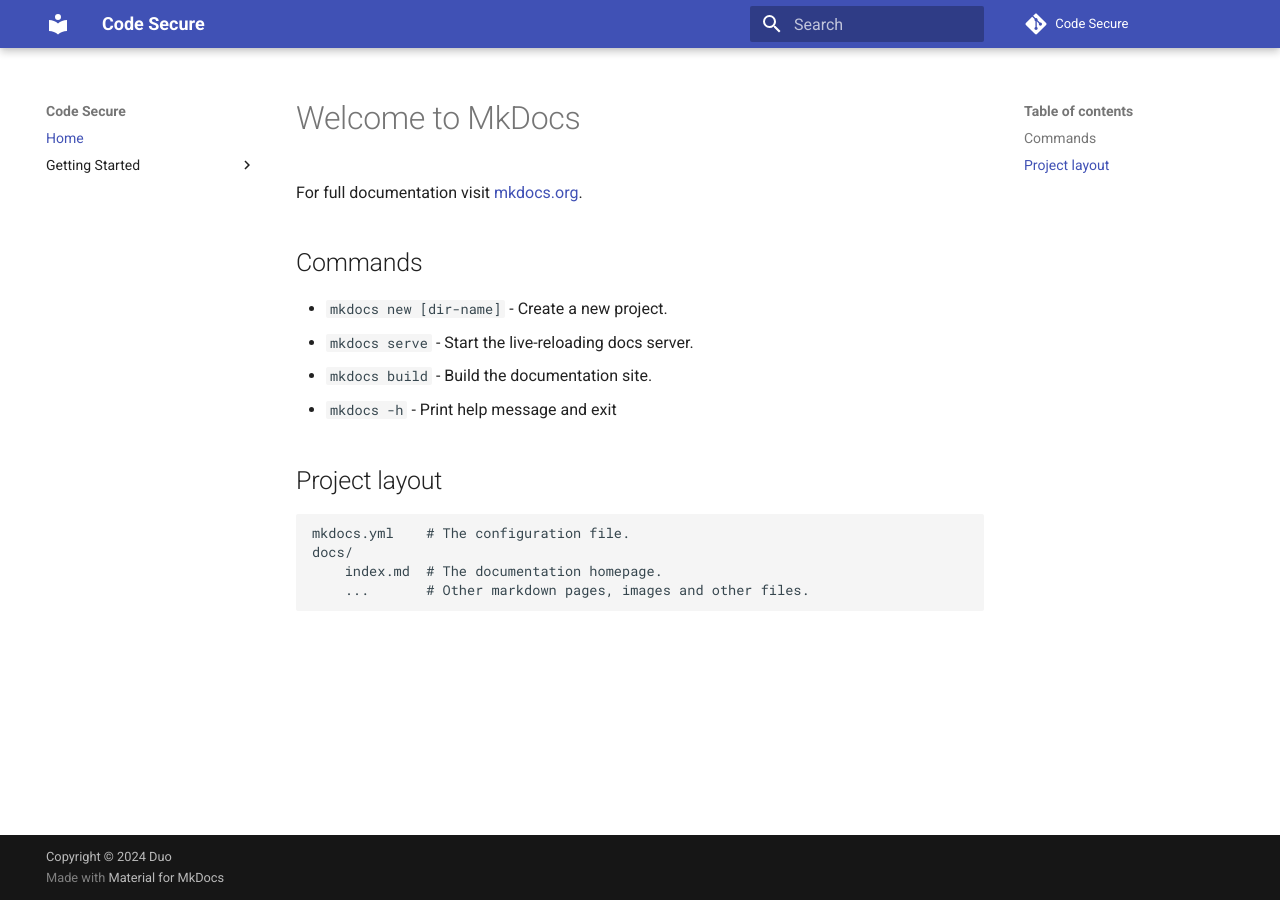
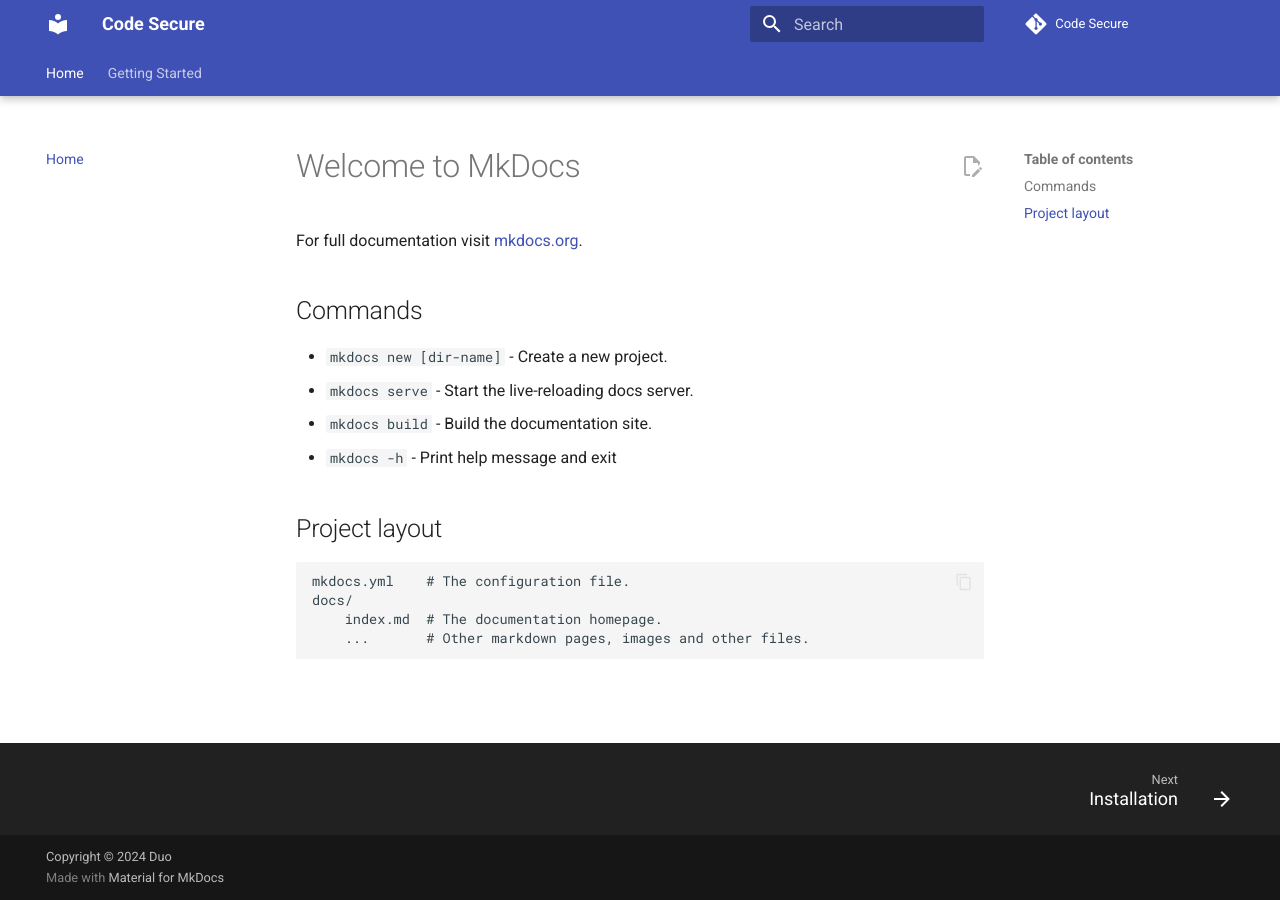
Before and after one commit to 0xdu/swagger-xss, an MkDocs documentation site: the page built from docs/index.md, in a window 1280 px wide. Built offline with MkDocs 1.6.1 and Material for MkDocs 9.7.7, drawn with Linux system fonts in a browser that asks for light colours; comment, search, counter and statistics services are not loaded.

Commit message:
add feature

```diff
--- a/mkdocs.yml
+++ b/mkdocs.yml
@@ -10,6 +10,15 @@
 
 theme:
   name: material
+  features:
+  - navigation.tabs
+  - navigation.tabs.sticky
+  - navigation.sections
+  - navigation.footer
+  - content.action.edit
+  - content.tabs.link
+  - content.code.annotate
+  - content.code.copy
   highlightjs: true
   hljs_languages:
   - yaml
@@ -25,3 +34,9 @@
     - SAST: scanner/sast.md
     - SCA: scanner/sca.md
     - Secret Detection: scanner/secret_detection.md
+
+plugins:
+- search:
+  separator: '[\s\u200b\-_,:!=\[\]()"`/]+|\.(?!\d)|&[lg]t;|(?!\b)(?=[A-Z][a-z])'
+- minify:
+  minify_html: true
```
